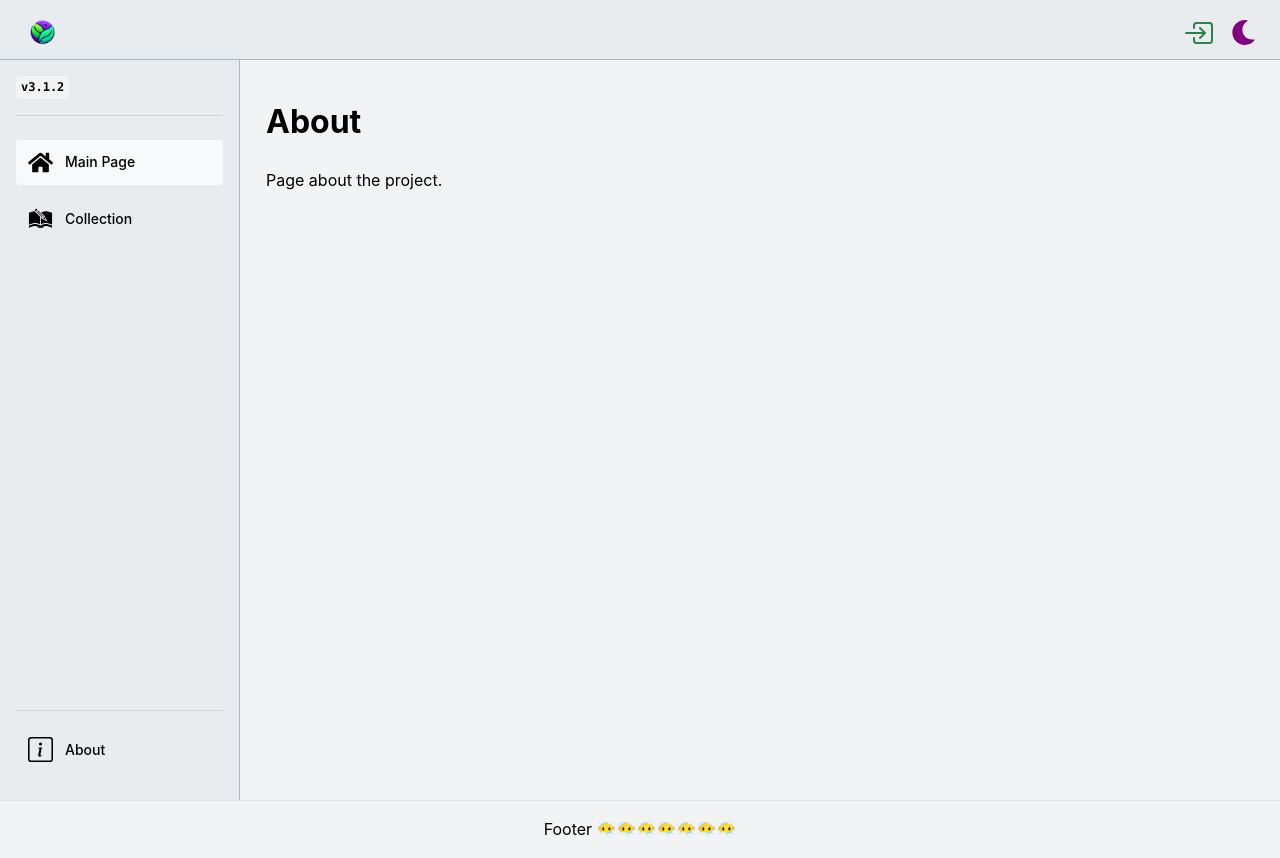
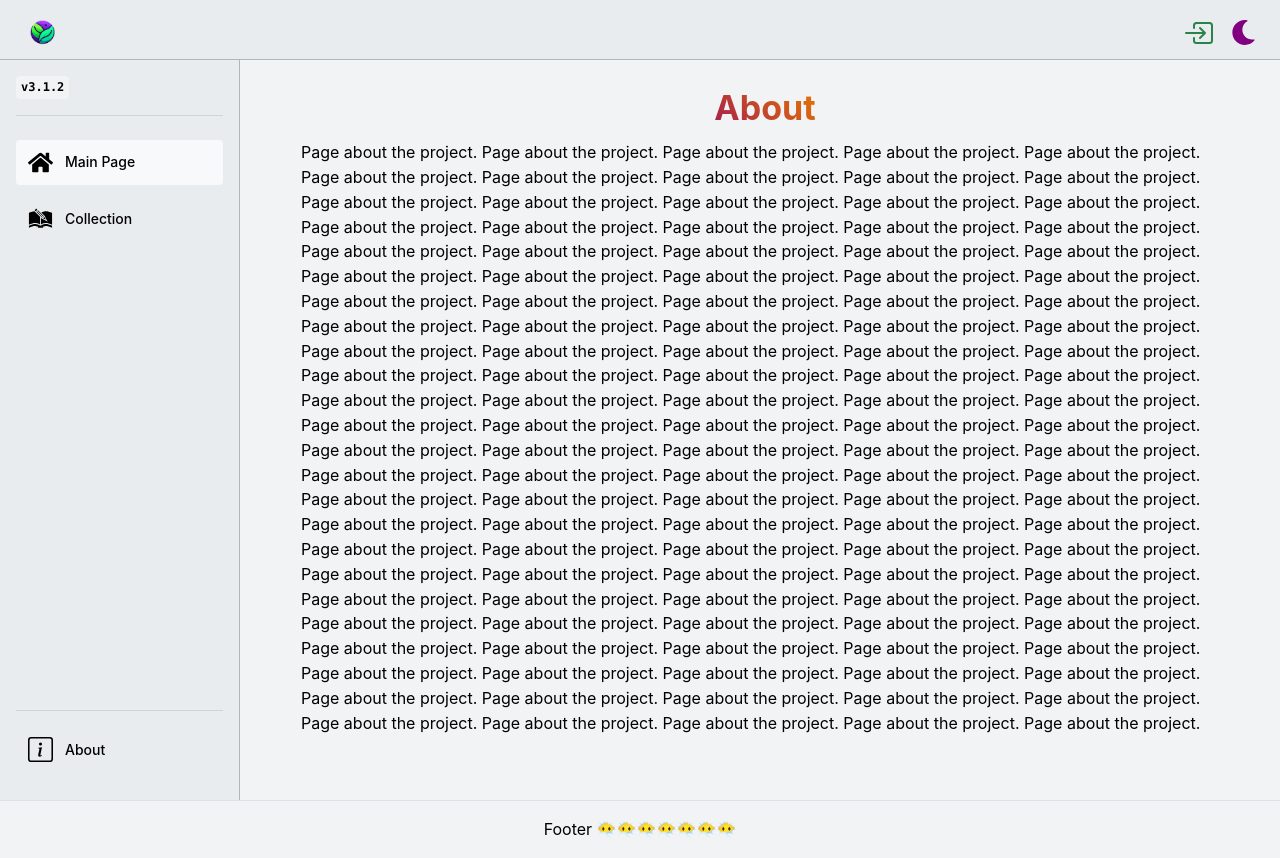
Before and after one commit to Izpodvypodvert/Mantine-Template, a React (Vite) app: page /about in a window 1280 px wide. Built offline with nearby package versions, Linux system fonts and the light colour scheme.

Commit message:
refactor about page and app icon now link to home page

```diff
--- a/src/components/Header/Header.tsx
+++ b/src/components/Header/Header.tsx
@@ -16,9 +16,9 @@ const Header = ({ opened, toggle }: { opened: boolean; toggle: () => void }) =>
       <Flex justify="space-between" align="center" style={{ padding: '5px 10px' }}>
         <Flex justify="space-between" align="center" style={{ padding: '5px 10px', gap: '10px' }}>
           <Burger opened={opened} onClick={toggle} hiddenFrom="sm" size="sm" />
-          <ThemeIcon size={45} color="transparent">
+          <ActionIcon size={45} variant="transparent" component="a" href="/">
             <img src="./src/favicon.png" alt="Logo" width={45} height={45} />
-          </ThemeIcon>
+          </ActionIcon>
         </Flex>
         <Flex justify="space-between" style={{ padding: '5px 10px', gap: '10px' }}>
           {user ? (
--- a/src/pages/About.page.tsx
+++ b/src/pages/About.page.tsx
@@ -1,9 +1,51 @@
+import { Container, Text, Title } from '@mantine/core';
+
 const AboutPage = () => {
   return (
-    <div>
-      <h1>About</h1>
-      <p>Page about the project.</p>
-    </div>
+    <>
+      <Title ta="center" mt={10} mb={10}>
+        <Text inherit variant="gradient" component="span" gradient={{ from: 'pink', to: 'yellow' }}>
+          About
+        </Text>
+      </Title>
+      <Container>
+        <Text>
+          Page about the project. Page about the project. Page about the project. Page about the
+          project. Page about the project. Page about the project. Page about the project. Page
+          about the project. Page about the project. Page about the project. Page about the project.
+          Page about the project. Page about the project. Page about the project. Page about the
+          project. Page about the project. Page about the project. Page about the project. Page
+          about the project. Page about the project. Page about the project. Page about the project.
+          Page about the project. Page about the project. Page about the project. Page about the
+          project. Page about the project. Page about the project. Page about the project. Page
+          about the project. Page about the project. Page about the project. Page about the project.
+          Page about the project. Page about the project. Page about the project. Page about the
+          project. Page about the project. Page about the project. Page about the project. Page
+          about the project. Page about the project. Page about the project. Page about the project.
+          Page about the project. Page about the project. Page about the project. Page about the
+          project. Page about the project. Page about the project. Page about the project. Page
+          about the project. Page about the project. Page about the project. Page about the project.
+          Page about the project. Page about the project. Page about the project. Page about the
+          project. Page about the project. Page about the project. Page about the project. Page
+          about the project. Page about the project. Page about the project. Page about the project.
+          Page about the project. Page about the project. Page about the project. Page about the
+          project. Page about the project. Page about the project. Page about the project. Page
+          about the project. Page about the project. Page about the project. Page about the project.
+          Page about the project. Page about the project. Page about the project. Page about the
+          project. Page about the project. Page about the project. Page about the project. Page
+          about the project. Page about the project. Page about the project. Page about the project.
+          Page about the project. Page about the project. Page about the project. Page about the
+          project. Page about the project. Page about the project. Page about the project. Page
+          about the project. Page about the project. Page about the project. Page about the project.
+          Page about the project. Page about the project. Page about the project. Page about the
+          project. Page about the project. Page about the project. Page about the project. Page
+          about the project. Page about the project. Page about the project. Page about the project.
+          Page about the project. Page about the project. Page about the project. Page about the
+          project. Page about the project. Page about the project. Page about the project. Page
+          about the project. Page about the project. Page about the project.
+        </Text>
+      </Container>
+    </>
   );
 };
 
```
